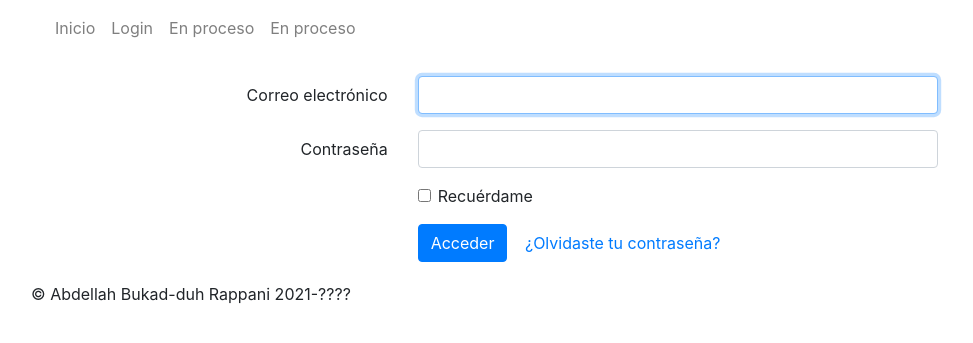
After one commit to abdell1999/reserva, a PHP site: the page made by views/users/login.php in a window 1280 px wide. The commit adds this page. Shown: the top 343 px of the page, without its empty margins (54-1027 px from the left). Run offline with PHP 8.4, Linux system fonts and the light colour scheme; the template is opened without the code that fills it, so the values that code supplies are empty.

Commit message:
Vista login

```diff
--- a/index.php
+++ b/index.php
@@ -1,6 +1,7 @@
 <?php
 
 include("controllers/resourcesController.php");
+include("controllers/usersController.php");
 
 //$controller -> CONTROLADOR
 //$action -> MÉTODO
--- a/views/header.php
+++ b/views/header.php
@@ -27,7 +27,7 @@
       <a class="nav-link" href="index.php">Inicio</a>
     </li>
     <li>
-      <a class="nav-link" href="#">En proceso</a>
+      <a class="nav-link" href="index.php?controller=users&action=showLogin">Login</a>
     </li>
     <li>
       <a class="nav-link" href="#">En proceso</a>
--- /dev/null
+++ b/views/users/login.php
@@ -0,0 +1,47 @@
+<?php
+
+echo "<div class='card-body'>
+<form method='POST' action='por poner algo aqui'>
+    <div class='form-group row'>
+        <label for='email' class='col-md-4 col-form-label text-md-right'>Correo electrónico</label>
+
+        <div class='col-md-6'>
+            <input id='email' type='email' class='form-control ' name='email' value='' required='' autocomplete='email' autofocus=''>
+
+                                        </div>
+    </div>
+
+    <div class='form-group row'>
+        <label for='password' class='col-md-4 col-form-label text-md-right'>Contraseña</label>
+
+        <div class='col-md-6'>
+            <input id='password' type='password' class='form-control ' name='password' required='' autocomplete='current-password'>
+
+                                        </div>
+    </div>
+
+    <div class='form-group row'>
+        <div class='col-md-6 offset-md-4'>
+            <div class='form-check'>
+                <input class='form-check-input' type='checkbox' name='remember' id='remember'>
+
+                <label class='form-check-label' for='remember'>
+                    Recuérdame
+                </label>
+            </div>
+        </div>
+    </div>
+
+    <div class='form-group row mb-0'>
+        <div class='col-md-8 offset-md-4'>
+            <button type='submit' class='btn btn-primary'>
+                Acceder
+            </button>
+
+                                                <a class='btn btn-link' href='#yasevera que se pone aqui'>
+                    ¿Olvidaste tu contraseña?
+                </a>
+                                        </div>
+    </div>
+</form>
+</div>";
```
Also changed, not shown: controllers/usersController.php (+24 -0 lines), models/users.php (+1 -33 lines).
